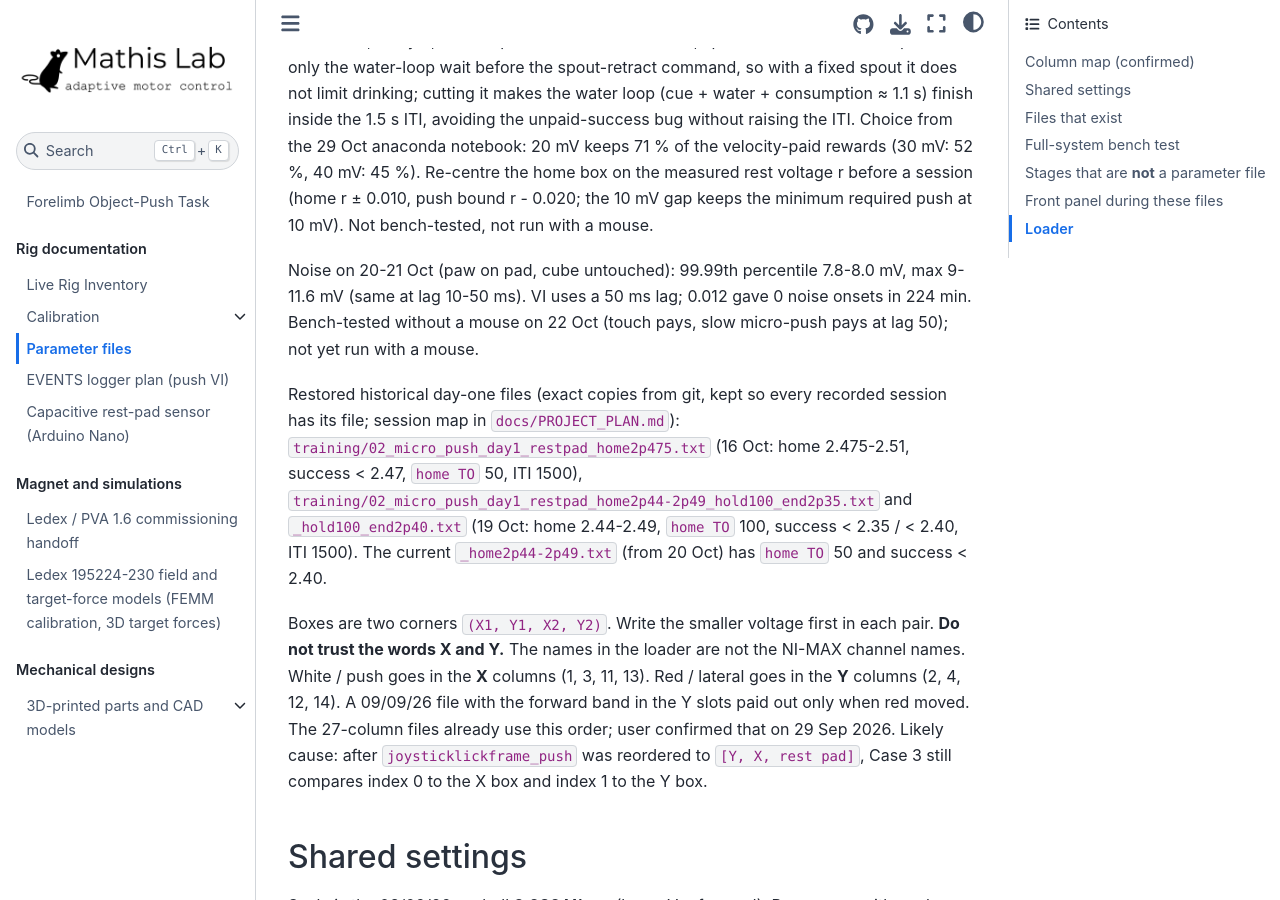
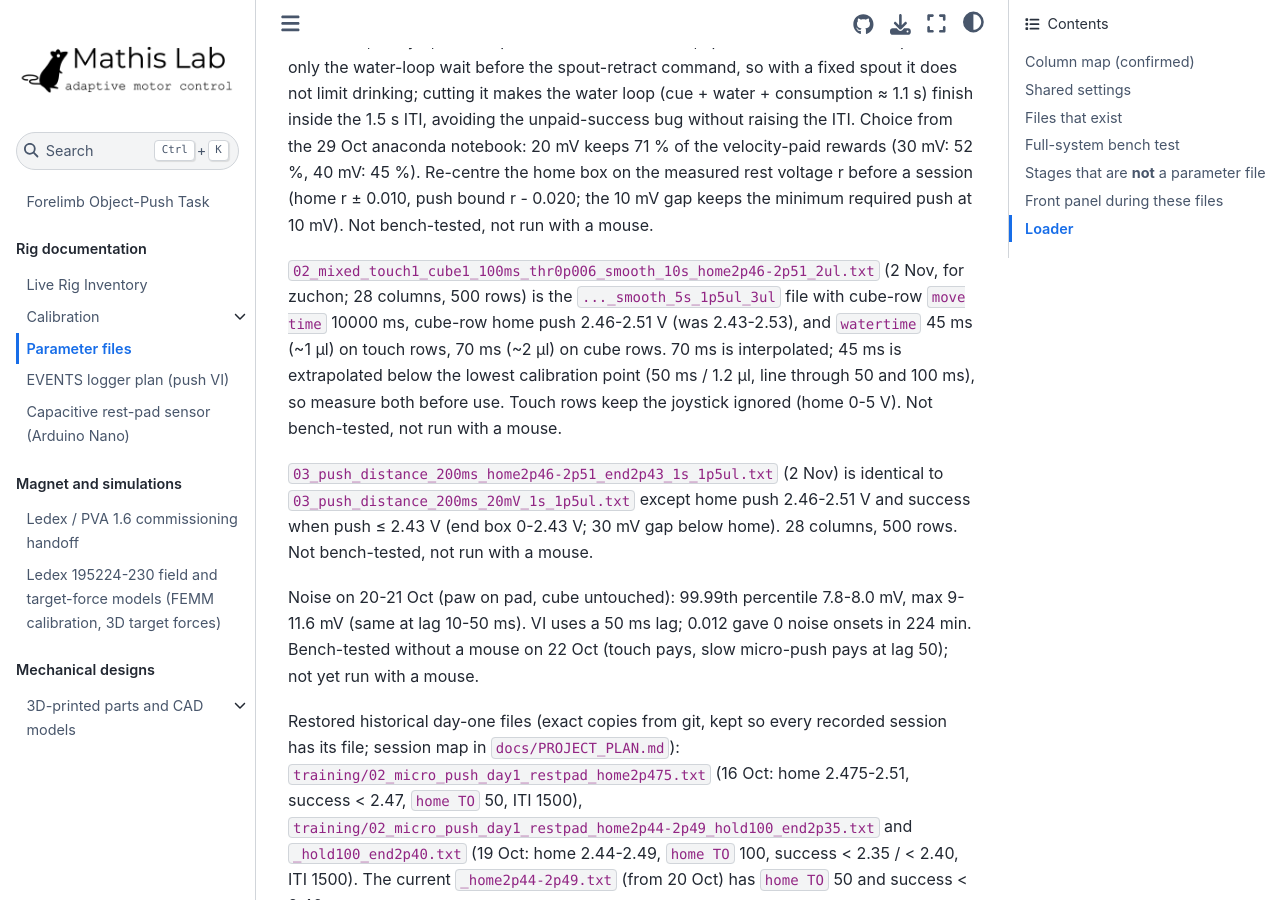
Before and after one commit to AdaptiveMotorControlLab/JoystickPushTask, a Jupyter Book: the page built from parameters/README.md, in a window 1280 px wide and 900 px high, scrolled down 3149 px. Built offline with Jupyter Book 1.0.4 settings and Sphinx 7.4.7 and the Sphinx Book theme 1.1.4, drawn with Linux system fonts in a browser that asks for light colours.

Commit message:
Add zuchon mixed 10 s file and 2.46-2.51 V distance file, remove unused 04 file.

```diff
--- a/parameters/README.md
+++ b/parameters/README.md
@@ -57,6 +57,10 @@ Even rows are the `02_micro_touch_velocity_50ms_..._1hr_3ul` row with `home TO`
 Both rows use ITI 2000 ms. Untested: that the VI applies each row's boxes, `vel threshold` and `watertime` to its own trial, and that a timed-out cube trial moves on to the next row. Bench-test this before a mouse.
 
 `03_push_distance_200ms_20mV_1s_1p5ul.txt` (30 Oct, for anaconda; 28 columns, 500 identical rows) is the first distance-based file (velocity rule off, `vel threshold` 0): pad hold 200 ms with home push 2.438-2.482 V (measured rest band), paid when push < 2.41 V (end box 0-2.41 V, `end TO` 0; well below home so home and end do not overlap), `move time` 1000 ms, ITI 1500 ms, 58 ms water (~1.5 µl, interpolated as in `_2s_1p5ul`; weigh it), cue 50 ms, delay 0, consumption 1000 ms (was 1500), spout columns 0. Consumption is only the water-loop wait before the spout-retract command, so with a fixed spout it does not limit drinking; cutting it makes the water loop (cue + water + consumption ≈ 1.1 s) finish inside the 1.5 s ITI, avoiding the unpaid-success bug without raising the ITI. Choice from the 29 Oct anaconda notebook: 20 mV keeps 71 % of the velocity-paid rewards (30 mV: 52 %, 40 mV: 45 %). Re-centre the home box on the measured rest voltage r before a session (home r ± 0.010, push bound r - 0.020; the 10 mV gap keeps the minimum required push at 10 mV). Not bench-tested, not run with a mouse.
+
+`02_mixed_touch1_cube1_100ms_thr0p006_smooth_10s_home2p46-2p51_2ul.txt` (2 Nov, for zuchon; 28 columns, 500 rows) is the `..._smooth_5s_1p5ul_3ul` file with cube-row `move time` 10000 ms, cube-row home push 2.46-2.51 V (was 2.43-2.53), and `watertime` 45 ms (~1 µl) on touch rows, 70 ms (~2 µl) on cube rows. 70 ms is interpolated; 45 ms is extrapolated below the lowest calibration point (50 ms / 1.2 µl, line through 50 and 100 ms), so measure both before use. Touch rows keep the joystick ignored (home 0-5 V). Not bench-tested, not run with a mouse.
+
+`03_push_distance_200ms_home2p46-2p51_end2p43_1s_1p5ul.txt` (2 Nov) is identical to `03_push_distance_200ms_20mV_1s_1p5ul.txt` except home push 2.46-2.51 V and success when push ≤ 2.43 V (end box 0-2.43 V; 30 mV gap below home). 28 columns, 500 rows. Not bench-tested, not run with a mouse.
 
 Noise on 20-21 Oct (paw on pad, cube untouched): 99.99th percentile 7.8-8.0 mV, max 9-11.6 mV (same at lag 10-50 ms). VI uses a 50 ms lag; 0.012 gave 0 noise onsets in 224 min.
 Bench-tested without a mouse on 22 Oct (touch pays, slow micro-push pays at lag 50); not yet run with a mouse.
```
Also changed, not shown: 3 other files.
